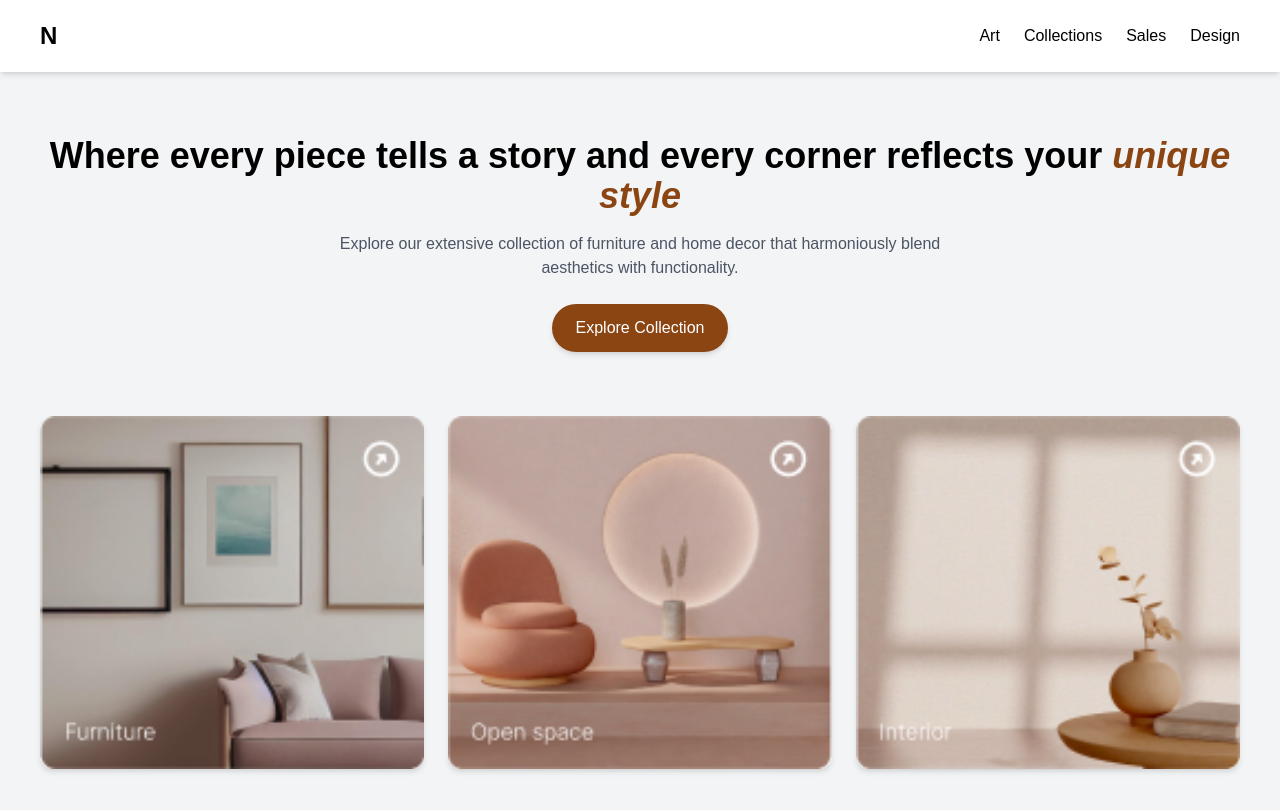
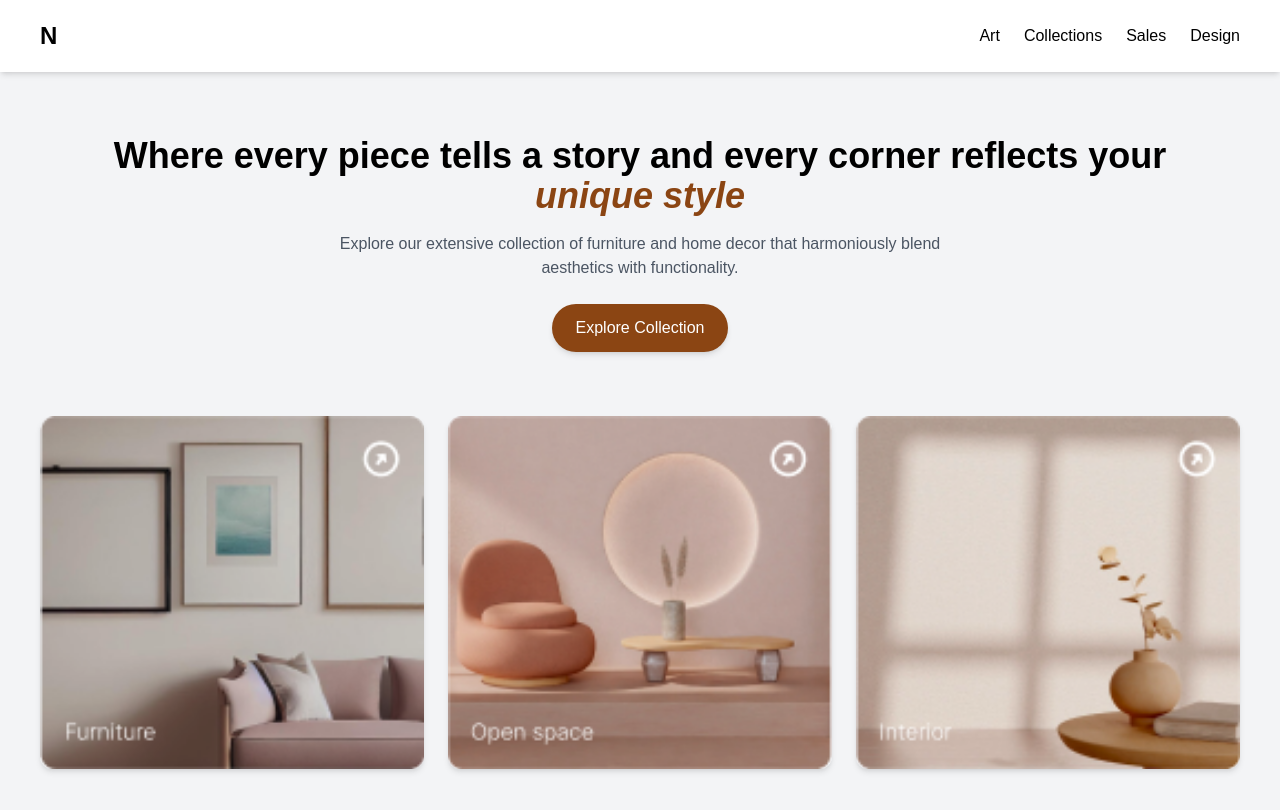
Before and after one commit to krishna-6174/tridizi-placement, a plain HTML site: page krishna/index.html in a window 1280 px wide. Drawn offline with nearby package versions, Linux system fonts and the light colour scheme.

Commit message:
Update index.html

```diff
--- a/krishna/index.html
+++ b/krishna/index.html
@@ -24,7 +24,7 @@
 
     <!-- Hero Section -->
     <section class="text-center py-16 px-6">
-        <h1 class="text-4xl font-semibold">
+        <h1 class="text-4xl font-semibold px-20">
             Where every piece tells a story and every corner reflects your
             <span class="italic text-[#8B4513] font-bold">unique style</span>
         </h1>
```
